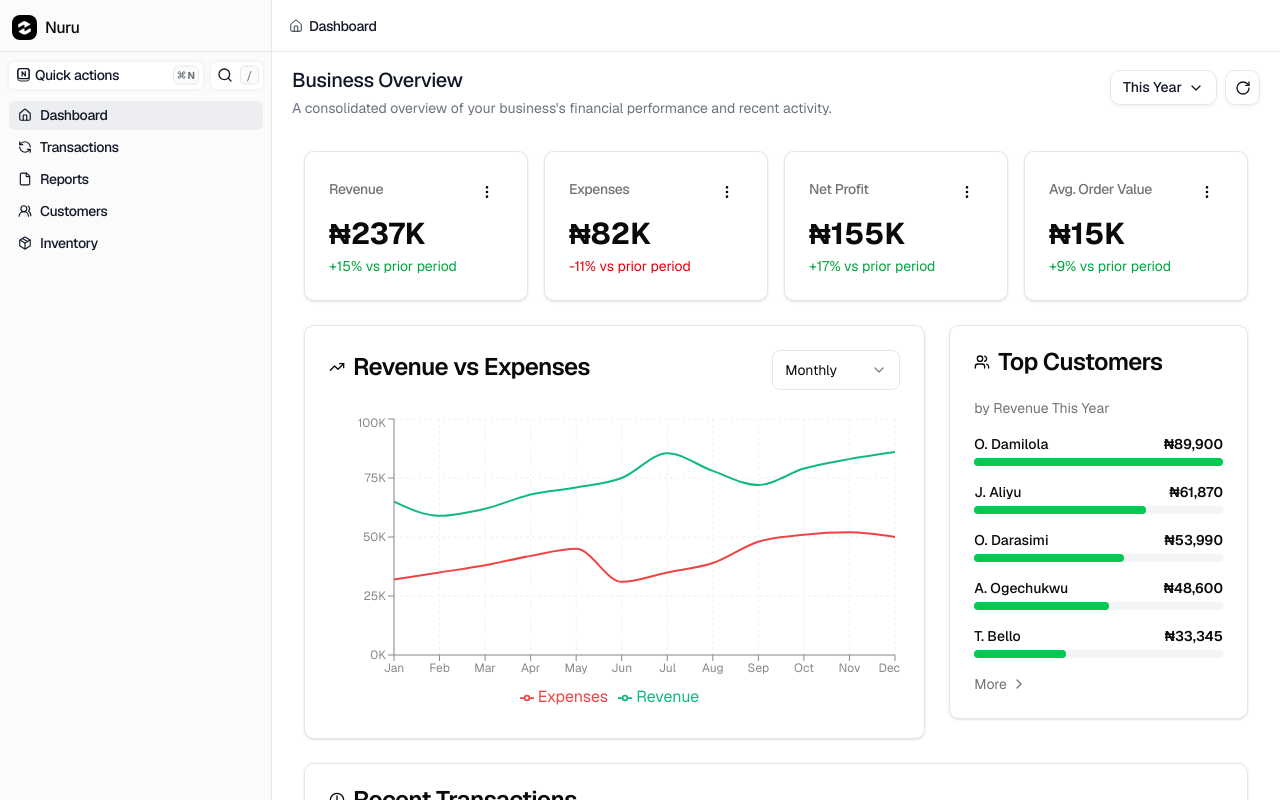
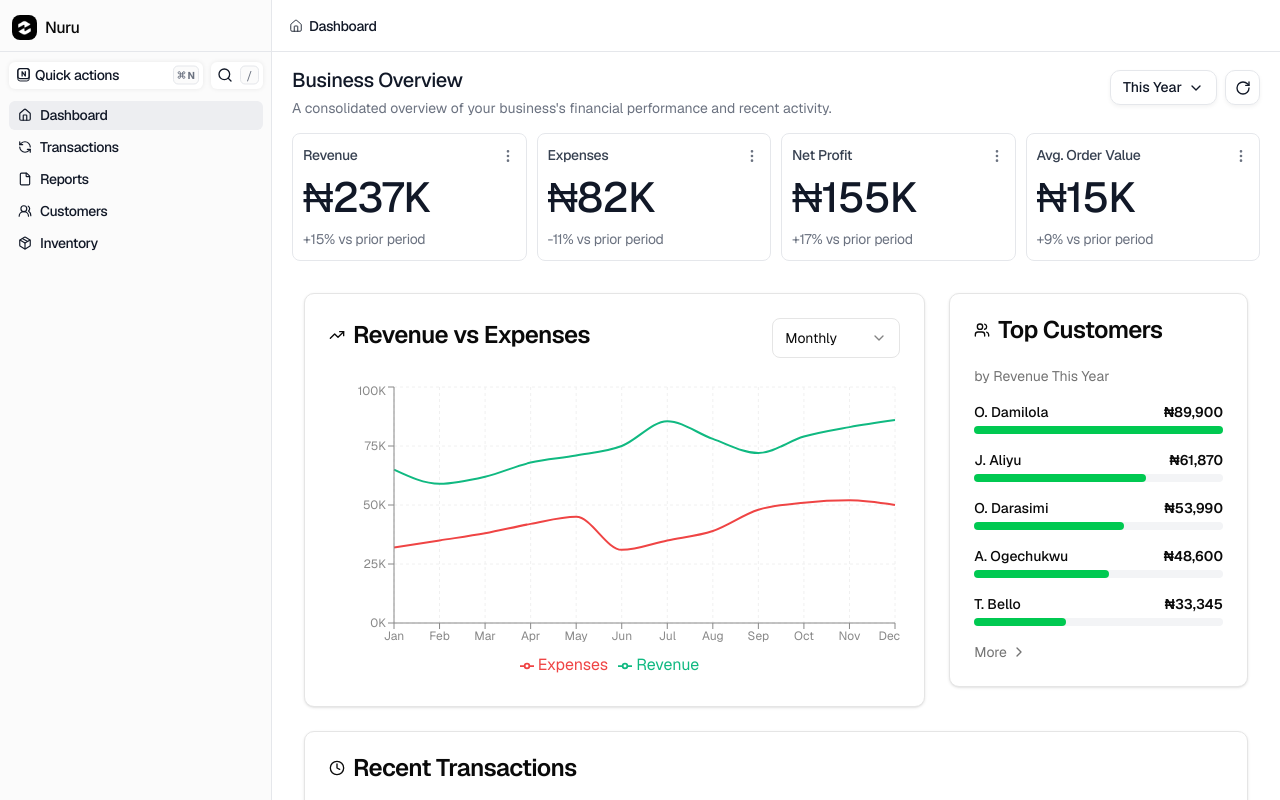
Before and after one commit to Ibukunfod/nuru-dashboard, a Next.js app: page / in a window 1280 px wide. Built offline with nearby package versions, Linux system fonts and the light colour scheme.

Commit message:
kpi-cards

```diff
--- a/src/app/page.tsx
+++ b/src/app/page.tsx
@@ -11,9 +11,9 @@ export default function DashboardPage() {
       <DashboardHeader />
       <div className="overflow-y-auto" style={{ height: "calc(100% - 52px)" }}>
         <PageHeader />
+        <MetricsGrid />
+
         <div className="p-8 space-y-6">
-          <MetricsGrid />
-
           <div className="grid grid-cols-3 gap-6">
             <div className="col-span-2">
               <RevenueExpensesChart />
--- a/src/components/dashboard/metrics-grid.tsx
+++ b/src/components/dashboard/metrics-grid.tsx
@@ -1,5 +1,3 @@
-import { Card, CardContent, CardHeader, CardTitle } from "@/components/ui/card";
-import { Button } from "@/components/ui/button";
 import {
   DropdownMenu,
   DropdownMenuContent,
@@ -37,34 +35,90 @@ const metrics = [
 
 export function MetricsGrid() {
   return (
-    <div className="grid grid-cols-4 gap-4">
+    <div
+      style={{
+        marginTop: "14px",
+        paddingLeft: "20px",
+        paddingRight: "20px",
+        display: "grid",
+        gridTemplateColumns: "repeat(4, 1fr)",
+        gap: "10px",
+      }}
+    >
       {metrics.map((metric) => (
-        <Card key={metric.title}>
-          <CardHeader className="flex flex-row items-center justify-between pb-2">
-            <CardTitle className="text-sm font-medium text-muted-foreground">
+        <div
+          key={metric.title}
+          style={{
+            backgroundColor: "#FFFFFF",
+            border: "0.6px solid #E5E7EB",
+            borderRadius: "8px",
+            padding: "10px",
+          }}
+        >
+          <div
+            style={{
+              display: "flex",
+              alignItems: "center",
+              justifyContent: "space-between",
+              marginTop: "1px",
+            }}
+          >
+            <span
+              style={{
+                fontSize: "14px",
+                fontWeight: 500,
+                letterSpacing: "-0.02em",
+                color: "#374151",
+              }}
+            >
               {metric.title}
-            </CardTitle>
+            </span>
             <DropdownMenu>
               <DropdownMenuTrigger asChild>
-                <Button variant="ghost" size="icon" className="h-8 w-8">
-                  <MoreVertical className="h-4 w-4" />
-                </Button>
+                <button
+                  style={{
+                    background: "transparent",
+                    border: "none",
+                    cursor: "pointer",
+                    padding: "0",
+                  }}
+                >
+                  <MoreVertical
+                    style={{ width: "16px", height: "16px", color: "#6B7280" }}
+                  />
+                </button>
               </DropdownMenuTrigger>
               <DropdownMenuContent align="end">
                 <DropdownMenuItem>View details</DropdownMenuItem>
                 <DropdownMenuItem>Export data</DropdownMenuItem>
               </DropdownMenuContent>
             </DropdownMenu>
-          </CardHeader>
-          <CardContent>
-            <div className="text-3xl font-bold">{metric.value}</div>
-            <p className={`text-sm mt-1 ${
-              metric.changeType === "positive" ? "text-green-600" : "text-red-600"
-            }`}>
-              {metric.change} vs prior period
-            </p>
-          </CardContent>
-        </Card>
+          </div>
+
+          <div
+            style={{
+              fontSize: "42px",
+              fontWeight: 500,
+              letterSpacing: "-0.02em",
+              color: "#111827",
+              marginTop: "0",
+            }}
+          >
+            {metric.value}
+          </div>
+
+          <p
+            style={{
+              fontSize: "14px",
+              fontWeight: 400,
+              letterSpacing: "-0.02em",
+              color: "#6B7280",
+              marginTop: "0",
+            }}
+          >
+            {metric.change} vs prior period
+          </p>
+        </div>
       ))}
     </div>
   );
```
